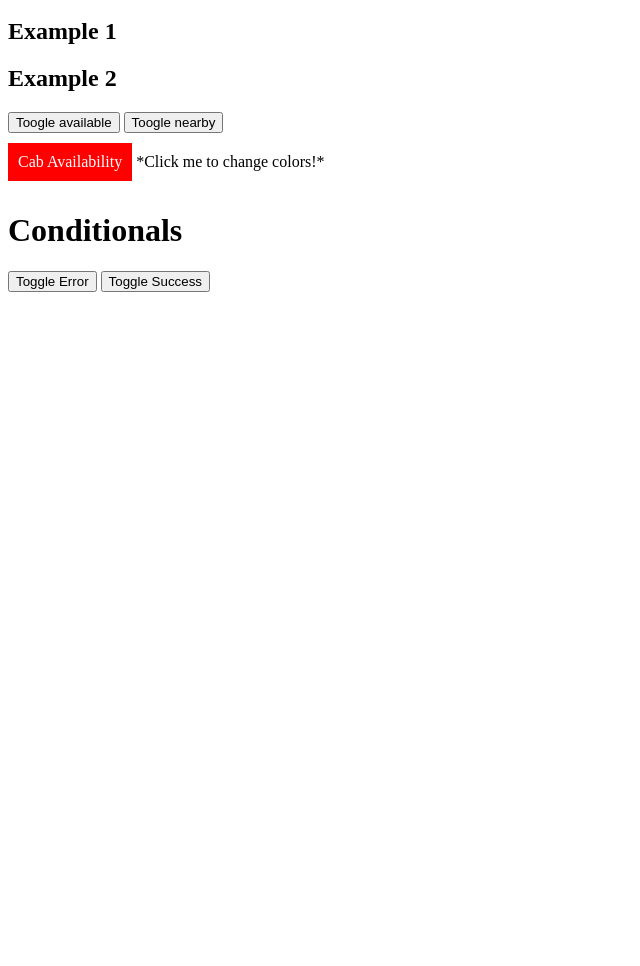
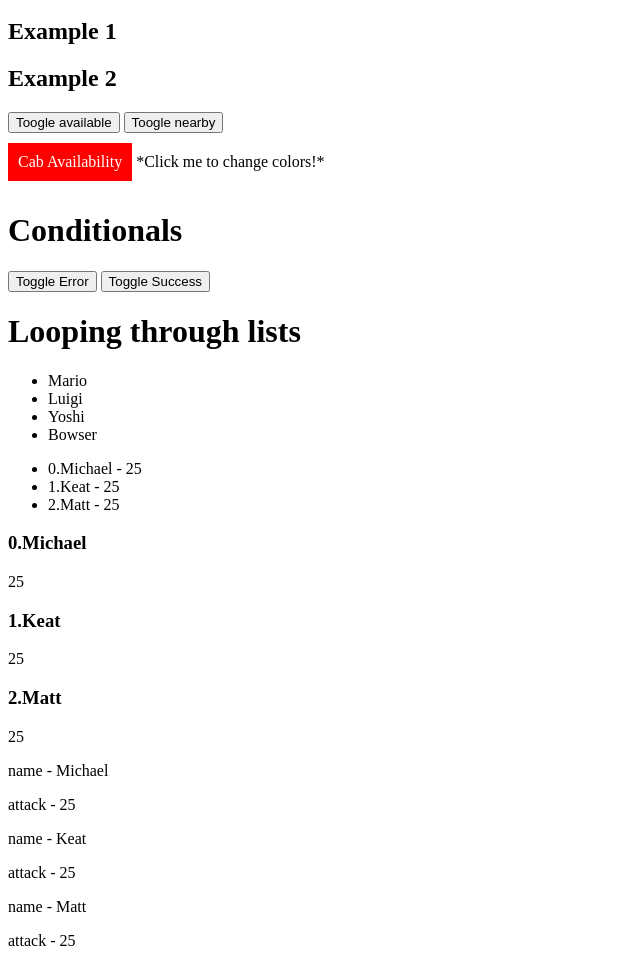
Before and after one commit to keatonjwhitehead/Learning_Vue, a plain HTML site: page index.html in a window 1280 px wide. Shown: the part 1644-2610 px from the top of the page, without its empty margins (0-640 px from the left). Before the commit the page ends 1944 px from the top, so only its background shows below. Drawn offline with nearby package versions, Linux system fonts and the light colour scheme.

Commit message:
Looping with v-for

```diff
--- a/app.js
+++ b/app.js
@@ -85,7 +85,7 @@ new Vue({
                console.log('You entered your age');
           }
      }
-})
+});
 new Vue({
      el: "#vue-app-two-way-data-binding",
      data: {
@@ -99,7 +99,7 @@ new Vue({
           logAge:function(){
           }
      }
-})
+});
 new Vue({
      el: "#vue-app-Computed-Properties",
      data: {
@@ -120,7 +120,7 @@ new Vue({
                return this.b + this.age
           }
      }
-})
+});
 new Vue({
      el:"#vue-app-dynamic-css-classes",
      data:{
@@ -138,7 +138,7 @@ new Vue({
                }
           }
      }
-})
+});
 new Vue({
      el:"#vue-app-conditionals",
      data:{
@@ -151,4 +151,21 @@ new Vue({
      computed:{
 
      }
-})
+});
+new Vue({
+     el:"#vue-app-looping-withv-for",
+     data:{
+          characters:['Mario','Luigi','Yoshi','Bowser'],
+          toads:[
+               {name:'Michael', attack:25},
+               {name:'Keat', attack:25},
+               {name:'Matt', attack:25}
+          ]
+     },
+     methods:{
+
+     },
+     computed:{
+
+     }
+});
--- a/index.html
+++ b/index.html
@@ -96,6 +96,24 @@
           <p v-show="success">Success! Congrats!</p>
           !-->
      </div>
+     <div id = "vue-app-looping-withv-for">
+          <h1>Looping through lists</h1>
+          <ul>
+               <li v-for="character in characters">{{ character }}</li>
+          </ul>
+          <ul>
+               <li v-for="(toad, index) in toads">{{ index }}.{{ toad.name  }} - {{ toad.attack }}</li>
+          </ul>
+          <template v-for="(toad, index) in toads">
+               <h3> {{ index }}.{{ toad.name  }}</h3>
+               <p>{{ toad.attack }}</p>
+          </template>
+          <template v-for="toad in toads">
+               <div v-for="(val,key) in toad">
+                    <p>{{ key }} - {{ val }}</p>
+               </div>
+          </template>
+     </div>
 </body>
 <script src="app.js"></script>
 </html>
```
